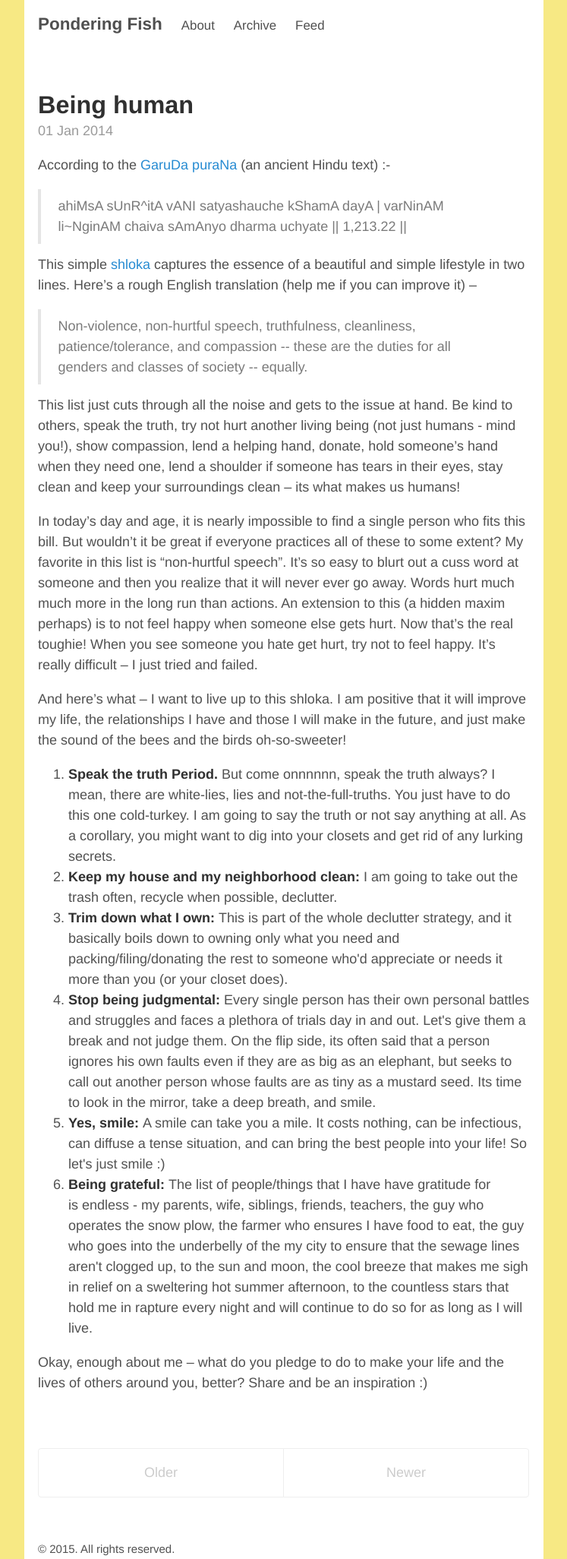
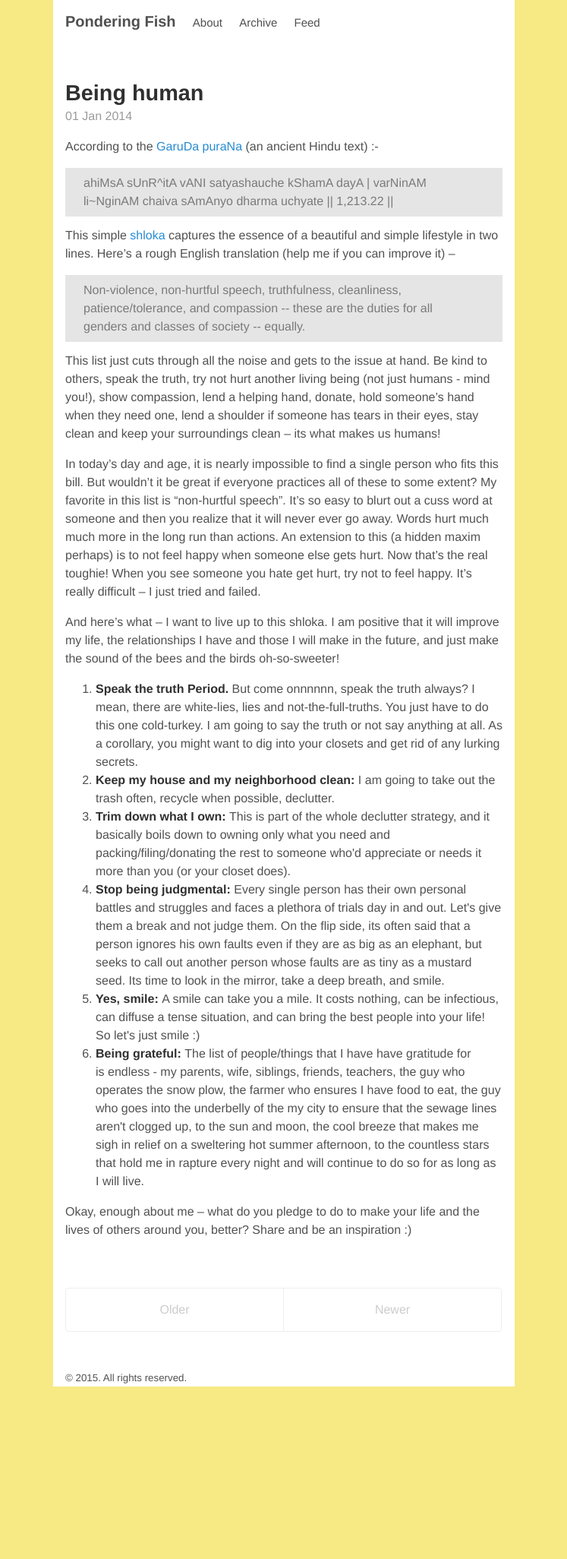
Before and after one commit to ponderingfish/ponderingfish.github.io, a Jekyll site: the page built from index.html, in a window 1280 px wide. Shown: the whole page at 76% size, without its empty margins (266-1013 px from the left). Built offline with Jekyll 4.4.1, drawn with Linux system fonts in a browser that asks for light colours; the list of posts is cut into pages by our own code; after the commit the page ends 1825 px from its top, so only the background shows below that.

Commit message:
Decreased font size

```diff
--- a/public/css/poole.css
+++ b/public/css/poole.css
@@ -54,7 +54,7 @@ html {
 }
 @media (min-width: 38em) {
   html {
-    font-size: 18px;
+    font-size: 16px;
   }
 }
 
@@ -216,6 +216,7 @@ blockquote {
   margin: .8rem 0;
   color: #7a7a7a;
   border-left: .25rem solid #e5e5e5;
+  background-color: #e5e5e5;
 }
 blockquote p:last-child {
   margin-bottom: 0;
```
